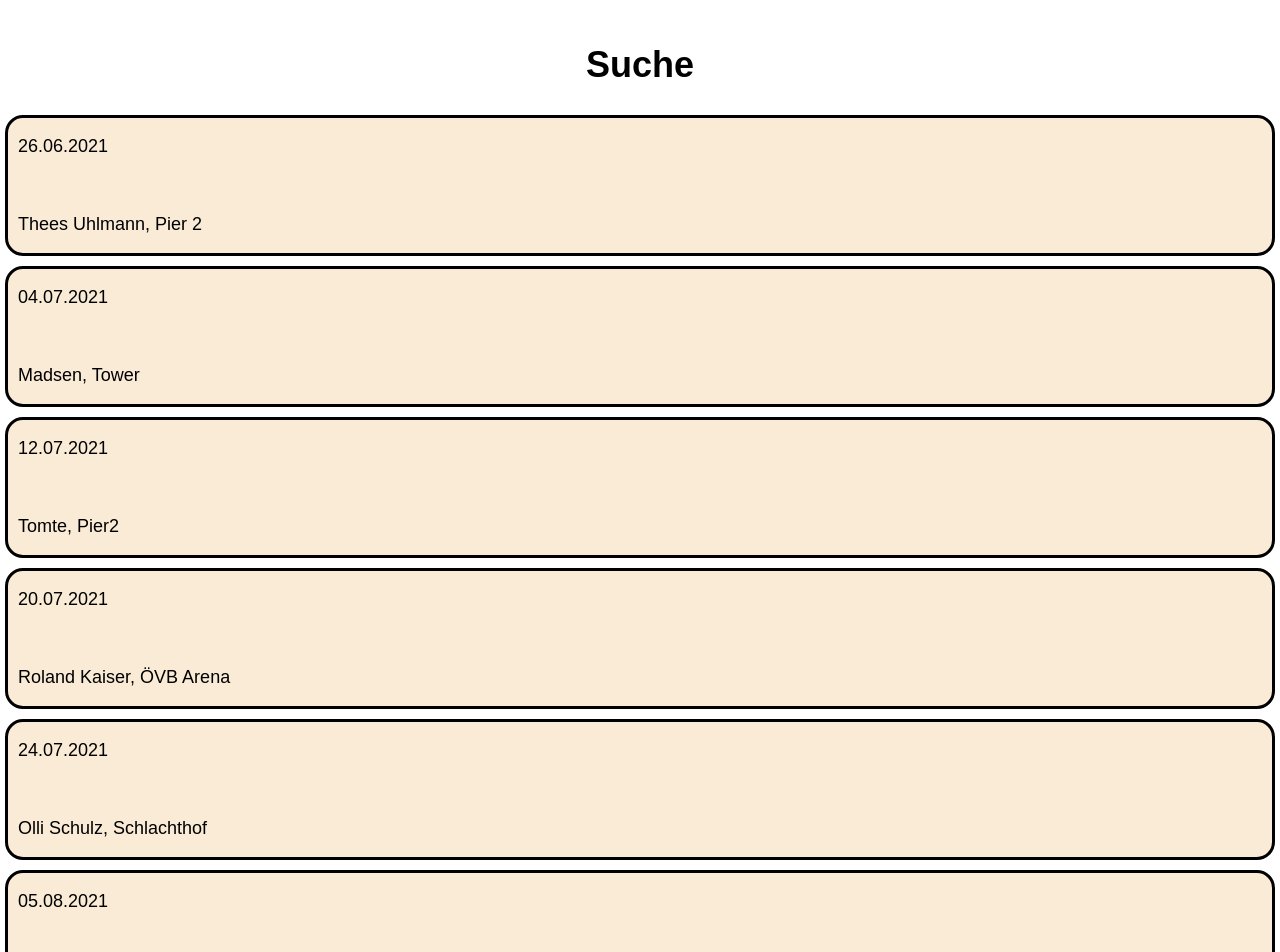
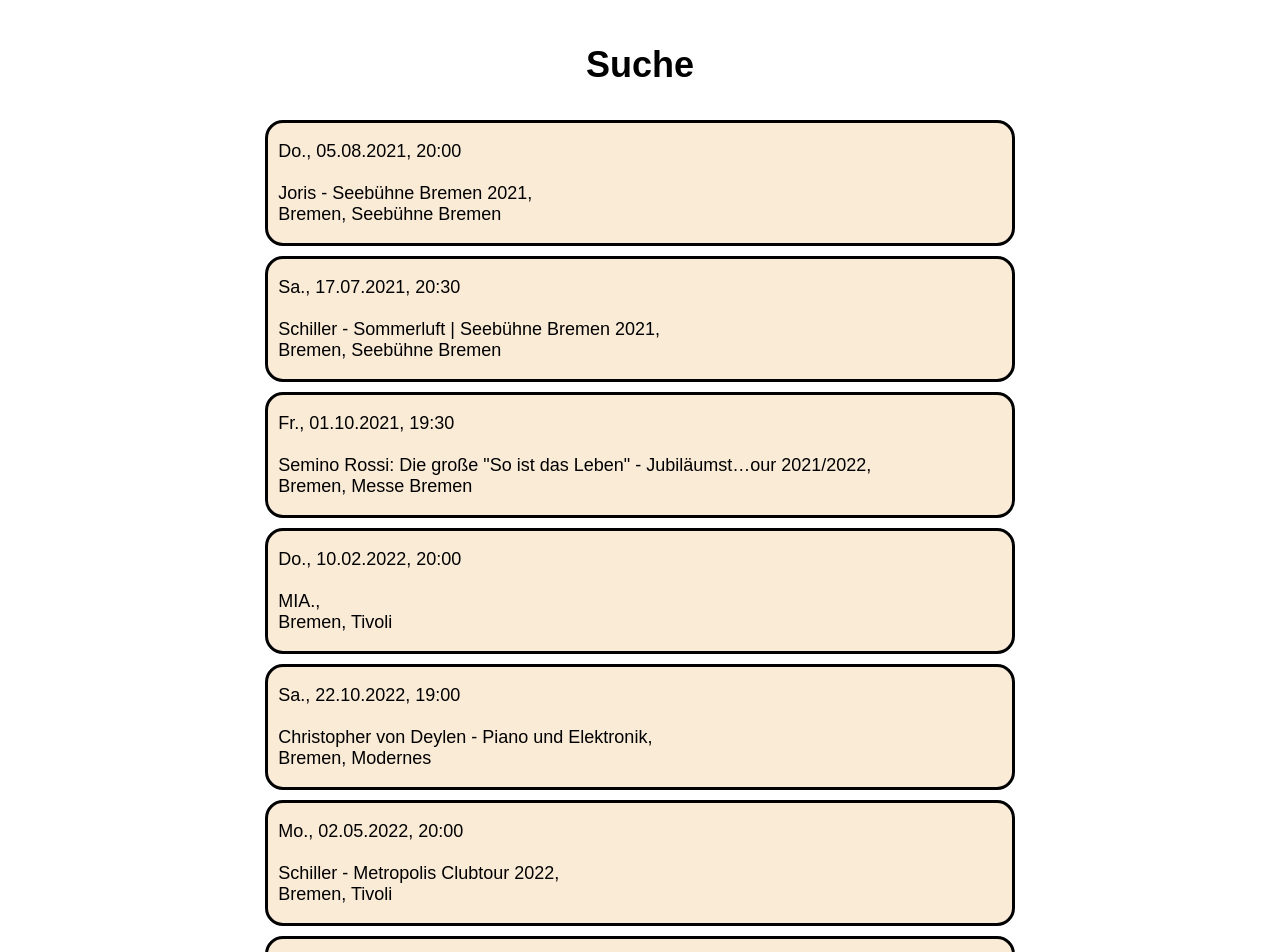
Before and after one commit to frederikebruendermann/capstone-project, a React (Create React App) app: page / in a window 1280 px wide. Shown: the top 952 px of the page. Built offline with nearby package versions, Linux system fonts and the light colour scheme.

Commit message:
linked pages with data.json

```diff
--- a/src/App.js
+++ b/src/App.js
@@ -1,81 +1,15 @@
 import SearchPage from "../src/components/SearchPage";
+import concerts from "../src/data.json";
 
 export default function App() {
   const pageName = "Suche";
-  const concerts = [
-    {
-      concertDate: "26.06.2021",
-      artistName: "Thees Uhlmann",
-      concertLocation: "Pier 2",
-      key: "1",
-    },
-    {
-      concertDate: "04.07.2021",
-      artistName: "Madsen",
-      concertLocation: "Tower",
-      key: "2",
-    },
-    {
-      concertDate: "12.07.2021",
-      artistName: "Tomte",
-      concertLocation: "Pier2",
-      key: "3",
-    },
-    {
-      concertDate: "20.07.2021",
-      artistName: "Roland Kaiser",
-      concertLocation: "ÖVB Arena",
-      key: "4",
-    },
-    {
-      concertDate: "24.07.2021",
-      artistName: "Olli Schulz",
-      concertLocation: "Schlachthof",
-      key: "5",
-    },
-    {
-      concertDate: "05.08.2021",
-      artistName: "Beatsteaks",
-      concertLocation: "Pier 2",
-      key: "6",
-    },
-    {
-      concertDate: "26.06.2021",
-      artistName: "Thees Uhlmann",
-      concertLocation: "Pier 2",
-      key: "7",
-    },
-    {
-      concertDate: "04.07.2021",
-      artistName: "Madsen",
-      concertLocation: "Tower",
-      key: "8",
-    },
-    {
-      concertDate: "12.07.2021",
-      artistName: "Tomte",
-      concertLocation: "Pier2",
-      key: "9",
-    },
-    {
-      concertDate: "20.07.2021",
-      artistName: "Roland Kaiser",
-      concertLocation: "ÖVB Arena",
-      key: "10",
-    },
-    {
-      concertDate: "24.07.2021",
-      artistName: "Olli Schulz",
-      concertLocation: "Schlachthof",
-      key: "11",
-    },
-    {
-      concertDate: "05.08.2021",
-      artistName: "Beatsteaks",
-      concertLocation: "Pier 2",
-      key: "12",
-    },
-  ];
 
-  return <SearchPage pageName={pageName} concerts={concerts} />;
+  return (
+    <SearchPage
+      pageName={pageName}
+      artistName={concerts.artistName}
+      concertDate={concerts.concertDate}
+      concertLocation={concerts.concertLocation}
+    />
+  );
 }
--- a/src/components/ConcertCard.js
+++ b/src/components/ConcertCard.js
@@ -14,20 +14,24 @@
 }) {
   return (
     <ConcertCardWrapper>
-      <p>{concertDate}</p>
-      <br />
       <p>
-        {artistName}, {concertLocation}
+        {concertDate}
+        <br />
+        <br />
+        {artistName},
+        <br />
+        {concertLocation}
       </p>
     </ConcertCardWrapper>
   );
 }
 
-const ConcertCardWrapper = styled.section`
+const ConcertCardWrapper = styled.li`
   margin: 5px;
   border: 3px solid black;
   border-radius: 1em;
   padding: 0px;
   padding-left: 10px;
   background: antiquewhite;
+  list-style: none;
 `;
--- a/src/components/SearchPage.js
+++ b/src/components/SearchPage.js
@@ -2,6 +2,7 @@
 import PropTypes from "prop-types";
 import Title from "./Title";
 import ConcertCard from "./ConcertCard";
+import concerts from "../data.json";
 
 SearchPage.propTypes = {
   pageName: PropTypes.string,
@@ -14,7 +15,7 @@
   ),
 };
 
-export default function SearchPage({ concerts, pageName }) {
+export default function SearchPage({ pageName }) {
   return (
     <>
       <Title pageName={pageName} />
@@ -31,8 +32,10 @@
   );
 }
 
-const ConcertList = styled.section`
+const ConcertList = styled.ul`
   display: grid;
+  justify-content: center;
+  padding: 5px;
   ::-webkit-scrollbar {
     width: 10px;
   }
```
